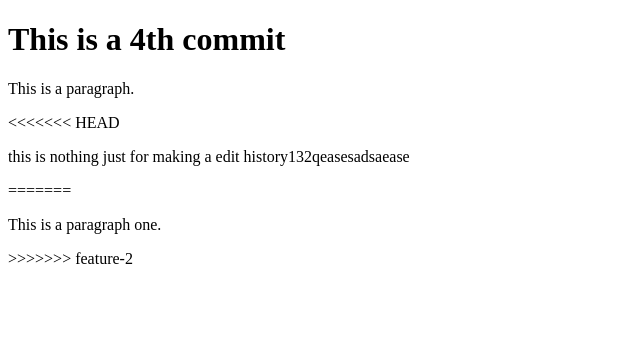
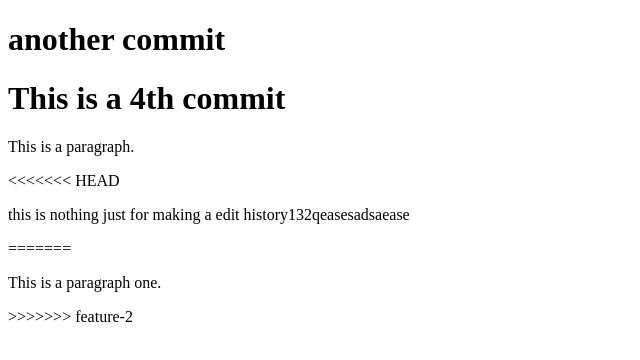
Before and after one commit to ahmedadib18/emni, a plain HTML site: page index.html in a window 1280 px wide. Shown: the whole page, without its empty margins (0-640 px from the left). Drawn offline with Linux system fonts and the light colour scheme.

Commit message:
just want to watch commit history

```diff
--- a/index.html
+++ b/index.html
@@ -4,7 +4,8 @@
 <title>Page Title</title>
 </head>
 <body>
-
+<h1>another commit
+</h1>
 <h1>This is a 4th commit</h1>
 <p>This is a paragraph.</p>
 <<<<<<< HEAD
```
